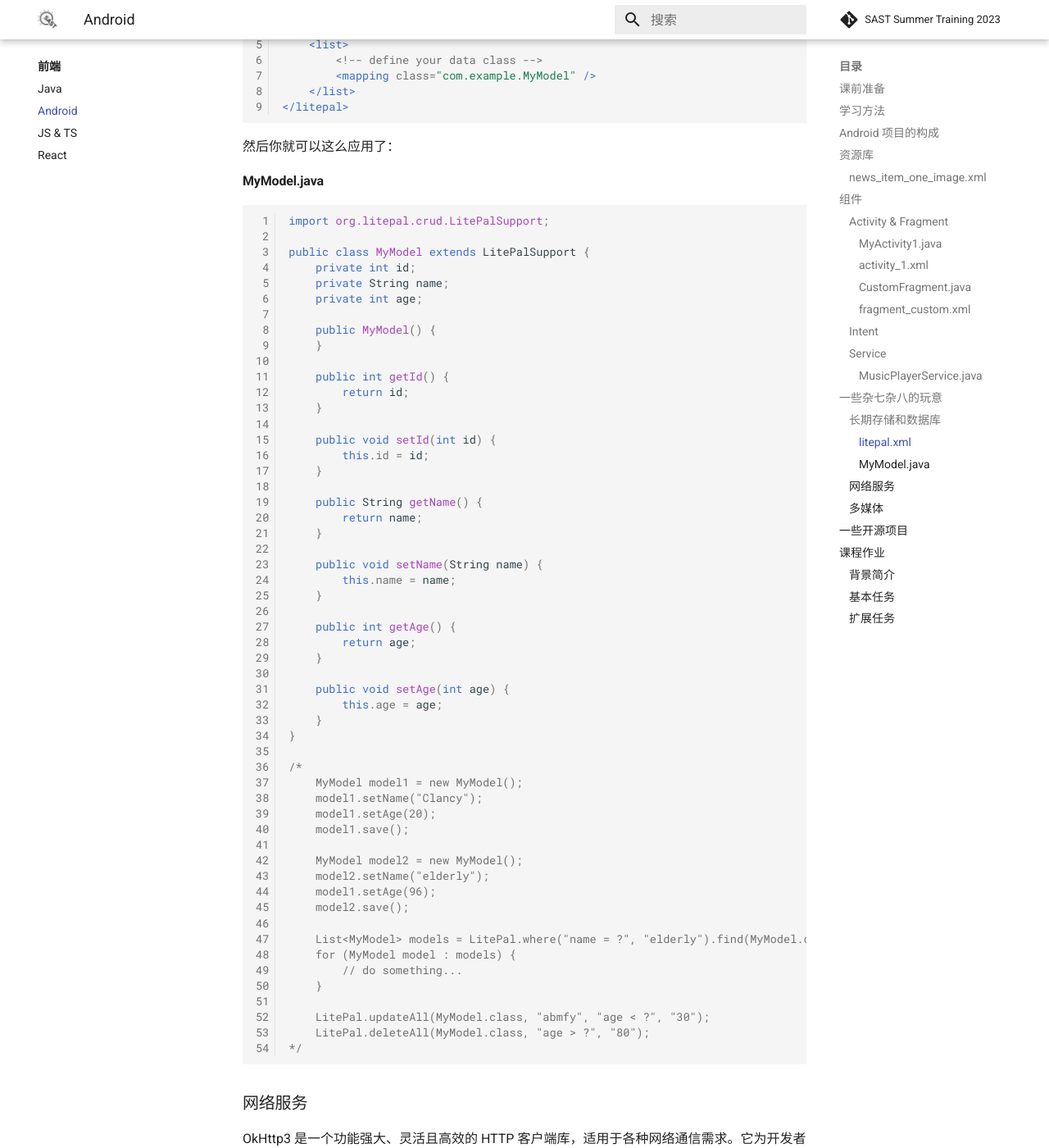
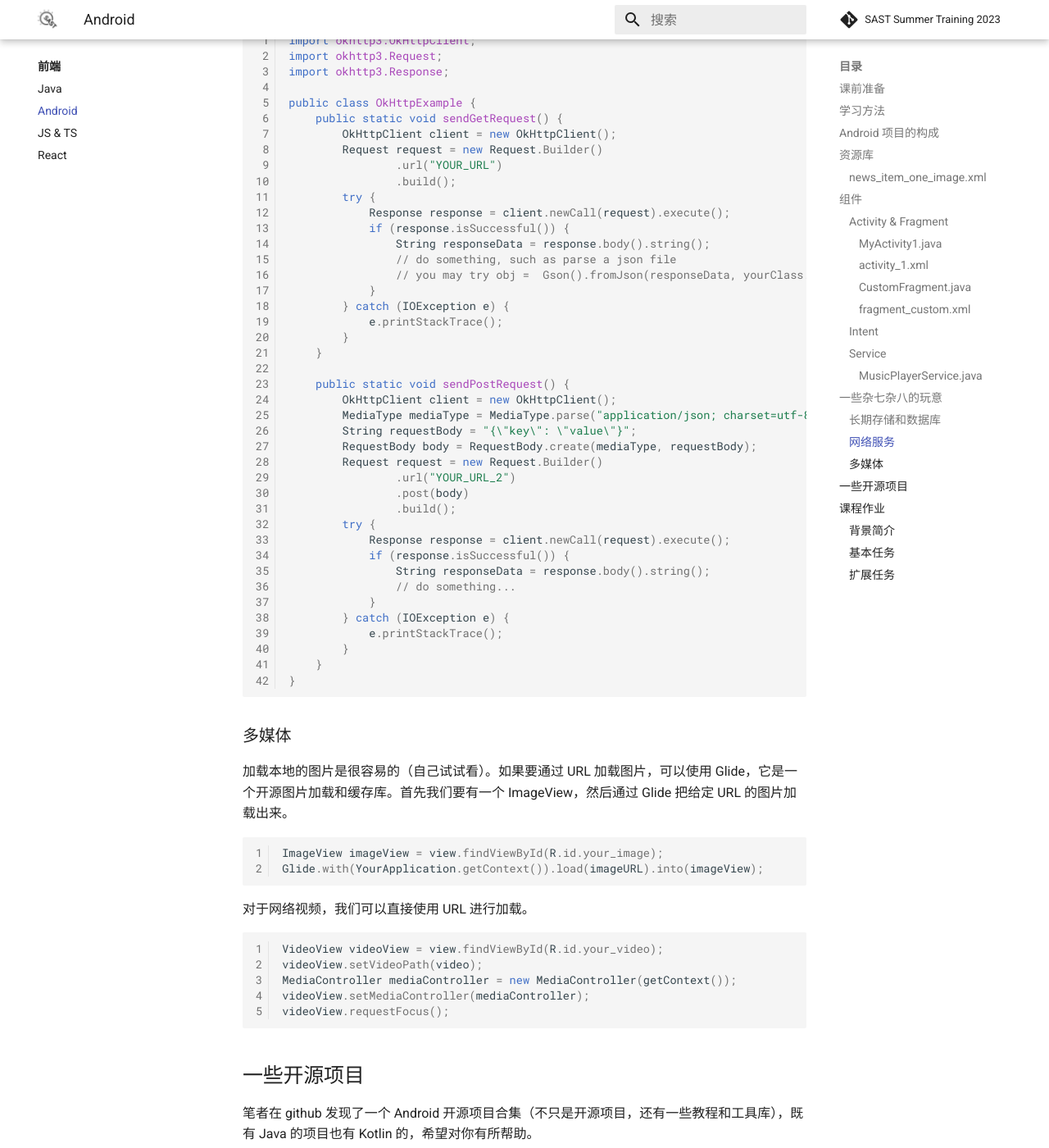
Before and after one commit to sast-summer-training-2023/sast-summer-training-2023.github.io, an MkDocs documentation site: the page built from docs/frontend/android.md, in a window 1280 px wide and 1400 px high, scrolled down 11948 px. Shown: the whole window at 82% size. Built offline with MkDocs 1.6.1 and Material for MkDocs 9.7.7, drawn with Linux system fonts in a browser that asks for light colours; emoji names are drawn with the system emoji font; formulas are drawn with MathJax 3; comment, search, counter and statistics services are not loaded; some of the changed text lies outside the part shown.

Commit message:
Update android.md

````diff
--- a/docs/frontend/android.md
+++ b/docs/frontend/android.md
@@ -470,82 +470,6 @@
 }
 ```
 
-如果你不是很熟悉 SQL，你也可以使用 LitePal 这个第三方库，它的 API 更为简洁。首先，在你的项目的 `assets` 文件夹下创建一个名为 `litepal.xml` 的配置文件，内容如下：
-
-#### litepal.xml
-
-```xml
-<?xml version="1.0" encoding="utf-8"?>
-<litepal>
-    <dbname value="mydatabase" />
-    <version value="1" />
-    <list>
-        <!-- define your data class -->
-        <mapping class="com.example.MyModel" />
-    </list>
-</litepal>
-```
-
-然后你就可以这么应用了：
-
-#### MyModel.java
-
-```java
-import org.litepal.crud.LitePalSupport;
-
-public class MyModel extends LitePalSupport {
-    private int id;
-    private String name;
-    private int age;
-
-    public MyModel() {
-    }
-
-    public int getId() {
-        return id;
-    }
-
-    public void setId(int id) {
-        this.id = id;
-    }
-
-    public String getName() {
-        return name;
-    }
-
-    public void setName(String name) {
-        this.name = name;
-    }
-
-    public int getAge() {
-        return age;
-    }
-
-    public void setAge(int age) {
-        this.age = age;
-    }
-}
-
-/*
-    MyModel model1 = new MyModel();
-    model1.setName("Clancy");
-    model1.setAge(20);
-    model1.save();
-
-    MyModel model2 = new MyModel();
-    model2.setName("elderly");
-    model1.setAge(96);
-    model2.save();
-
-    List<MyModel> models = LitePal.where("name = ?", "elderly").find(MyModel.class);
-    for (MyModel model : models) {
-        // do something...
-    }
-
-    LitePal.updateAll(MyModel.class, "abmfy", "age < ?", "30");
-    LitePal.deleteAll(MyModel.class, "age > ?", "80");
-*/
-```
 
 ### 网络服务
 
````
